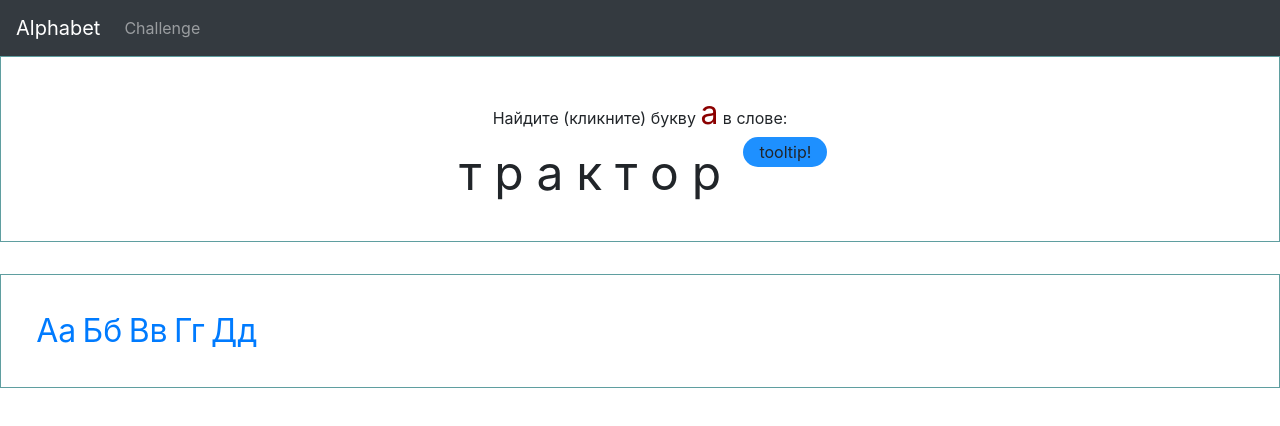
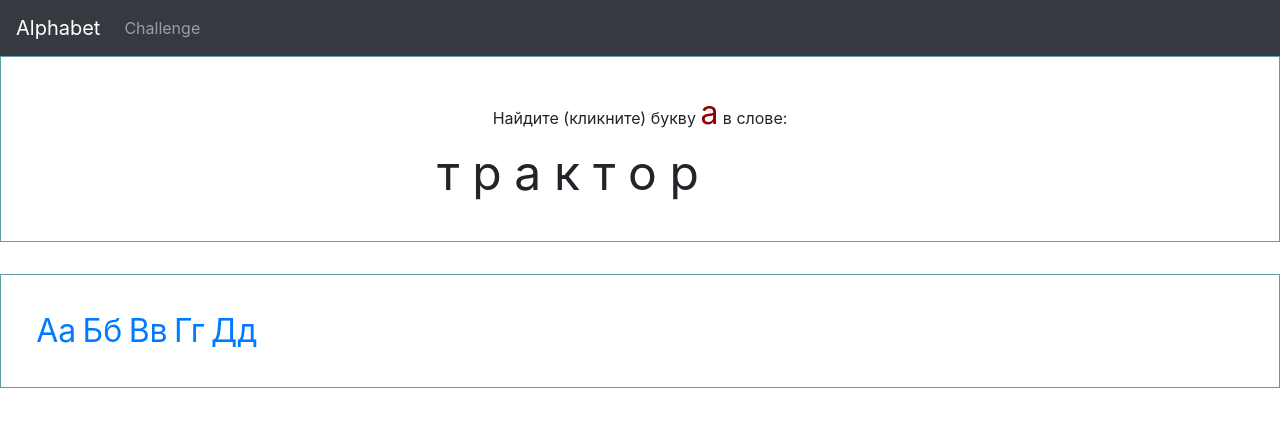
Before and after one commit to LaStudoAngular/angular-alphabet-app, an Angular app: page /challenge in a window 1280 px wide. Shown: the top 426 px of the page. Built offline with nearby package versions, Linux system fonts and the light colour scheme.

Commit message:
feat: fix tooltip logic

```diff
--- a/src/app/challenge/challenge/challenge-middle/challenge-middle.component.html
+++ b/src/app/challenge/challenge/challenge-middle/challenge-middle.component.html
@@ -7,7 +7,10 @@
         *ngFor="let item of items" (click)="onSelect(item)"
         [ngClass]="{'challenge-middle__item--active': item.checked}"
       >{{ item.char }}</li>
-      <div class="challenge-middle__tooltip">{{ tooltipMessage }}!</div>
+      <div
+        class="tooltip" [className]="tooltipChecked ? 'tooltip--success' : 'tooltip--mistake'"
+        [hidden]="!tooltipShow"
+      >{{ tooltipMessage }}!</div>
     </ul>
   </div>
 </div>
--- a/src/app/challenge/challenge/challenge-middle/challenge-middle.component.scss
+++ b/src/app/challenge/challenge/challenge-middle/challenge-middle.component.scss
@@ -2,6 +2,10 @@
   border: cadetblue solid 1px;
   padding: 2rem;
   margin-bottom: 2rem;
+
+  &__container {
+    text-align: center;
+  }
 
   &__header {
     text-align: center;
@@ -15,14 +19,14 @@
 
   &__list {
     list-style-type: none;
-    padding: 0;
+    padding: 0 9rem 0 0;
     margin: 0;
-    display: flex;
-    justify-content: center;
-    align-items: flex-start;
+    display: inline-block;
+    position: relative;
   }
 
   &__item {
+    display: inline-block;
     margin: 0 .4rem;
     font-size: 3rem;
     cursor: pointer;
@@ -31,12 +35,30 @@
       color: darkred;
     }
   }
+}
 
-  &__tooltip {
-    display: inline-block;
+.tooltip {
+  //
+
+  &--success {
+    background-color: forestgreen;
     padding: .2rem 1rem;
     border-radius: 1rem;
-    background-color: dodgerblue;
     margin-left: 1rem;
+    color: white;
+    position: absolute;
+    top: 0;
+    right: 0;
+  }
+
+  &--mistake {
+    background-color: firebrick;
+    padding: .2rem 1rem;
+    border-radius: 1rem;
+    margin-left: 1rem;
+    color: white;
+    position: absolute;
+    top: 0;
+    right: 0;
   }
 }
--- a/src/app/challenge/challenge/challenge-middle/challenge-middle.component.ts
+++ b/src/app/challenge/challenge/challenge-middle/challenge-middle.component.ts
@@ -1,6 +1,7 @@
 import { Component, OnInit } from '@angular/core';
 import { CharService } from '../../../service/char.service';
 import { Char } from '../../../models/char.model';
+import {Item} from '../../../interfaces/item';
 
 @Component({
   selector: 'al-challenge-middle',
@@ -10,8 +11,10 @@ import { Char } from '../../../models/char.model';
 export class ChallengeMiddleComponent implements OnInit {
   char: Char;
   letter: string;
-  items: { char: string, checked: boolean }[];
-  tooltipMessage = 'tooltip';
+  items: Item[];
+  tooltipMessage = '';
+  tooltipChecked = false;
+  tooltipShow = false;
 
   constructor(
     private charService: CharService
@@ -32,15 +35,19 @@ export class ChallengeMiddleComponent implements OnInit {
     });
   }
 
-  onSelect(item: { char: string, checked: boolean }): void {
+  onSelect(item: Item): void {
     const originChar = this.letter.toLowerCase();
     const testChar = item.char.toLowerCase();
+    this.tooltipShow = true;
     if (originChar === testChar) {
       item.checked = true;
-      this.tooltipMessage = 'правильно';
+      this.tooltipMessage = 'Правильно';
+      this.tooltipChecked = true;
     } else {
-      this.tooltipMessage = 'не правильно';
+      this.tooltipMessage = 'Не правильно';
+      this.tooltipChecked = false;
     }
+    setTimeout(() => { this.tooltipShow = false; }, 1000);
   }
 
 }
--- /dev/null
+++ b/src/app/interfaces/item.ts
@@ -0,0 +1,4 @@
+export interface Item {
+  char: string;
+  checked: boolean;
+}
```
